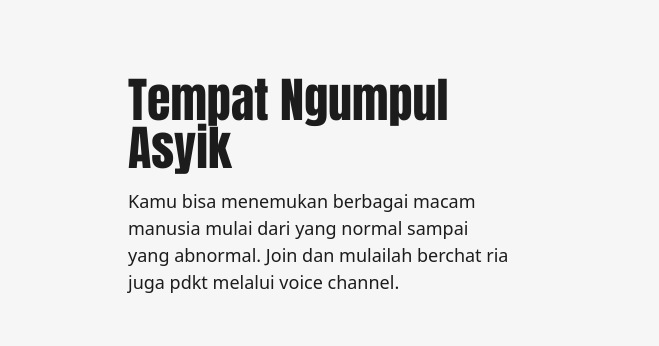
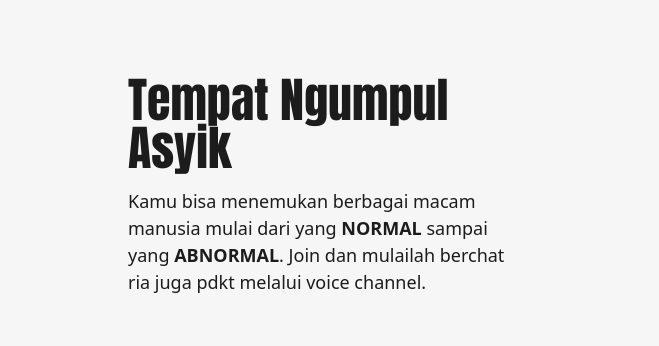
Before and after one commit to Armaggudean/yoyowangsaf, a plain HTML site: page index.html in a window 1280 px wide. Shown: the part 995-1341 px from the top of the page, 0-659 px from the left. Drawn offline with nearby package versions, Linux system fonts and the light colour scheme; a script that the page names is missing.

Commit message:
Update index.html

```diff
--- a/index.html
+++ b/index.html
@@ -189,7 +189,7 @@
                                             Tempat Ngumpul Asyik<br/>
                                         </h2>
                                         <p>
-                                            Kamu bisa menemukan berbagai macam manusia mulai dari yang normal sampai yang abnormal. Join dan mulailah berchat ria juga pdkt melalui voice channel.<br/>
+                                            Kamu bisa menemukan berbagai macam manusia mulai dari yang <strong>NORMAL</strong> sampai yang <strong>ABNORMAL</strong>. Join dan mulailah berchat ria juga pdkt melalui voice channel.<br/>
                                         </p>
                                     </div>
                                     <div id="w-node-_7abc3839-b41e-40d0-a265-0ef4e6d4e0b5-e3eb4fec" class="layout-image-wrapper">
```
